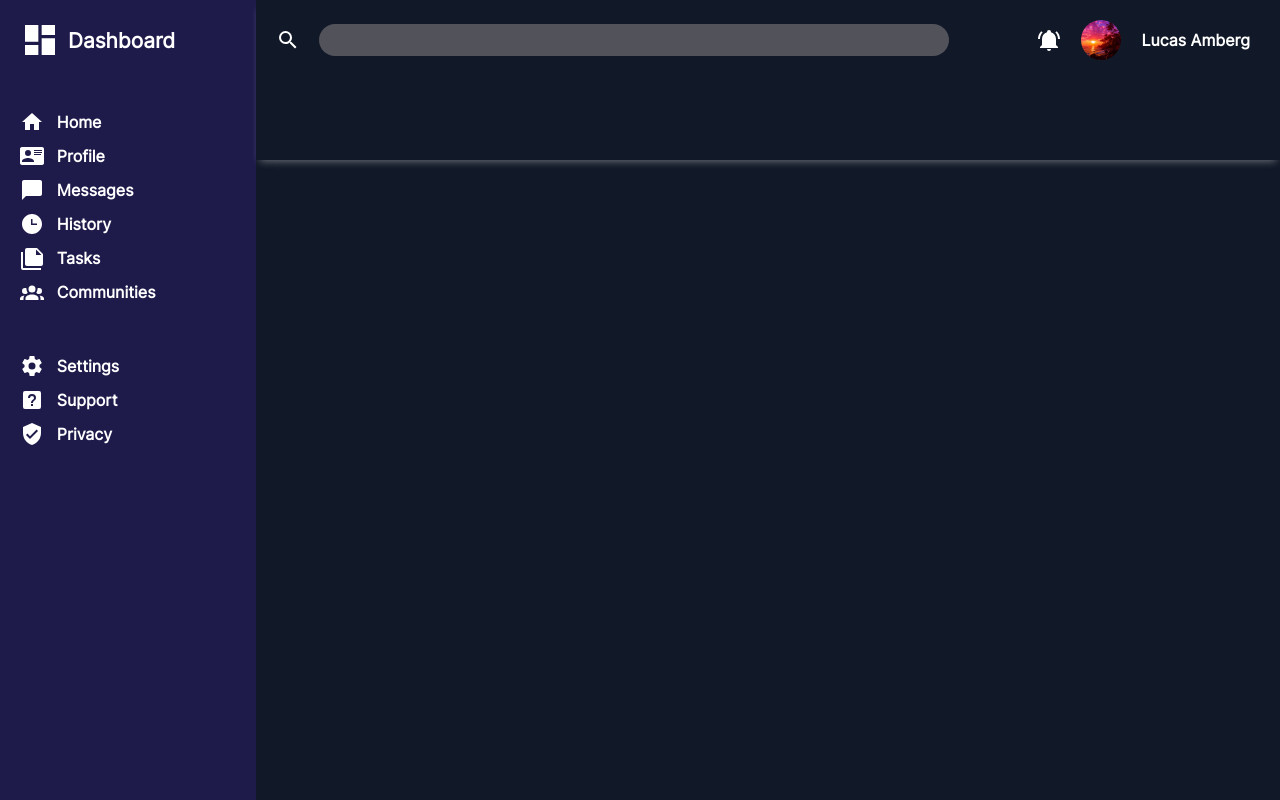
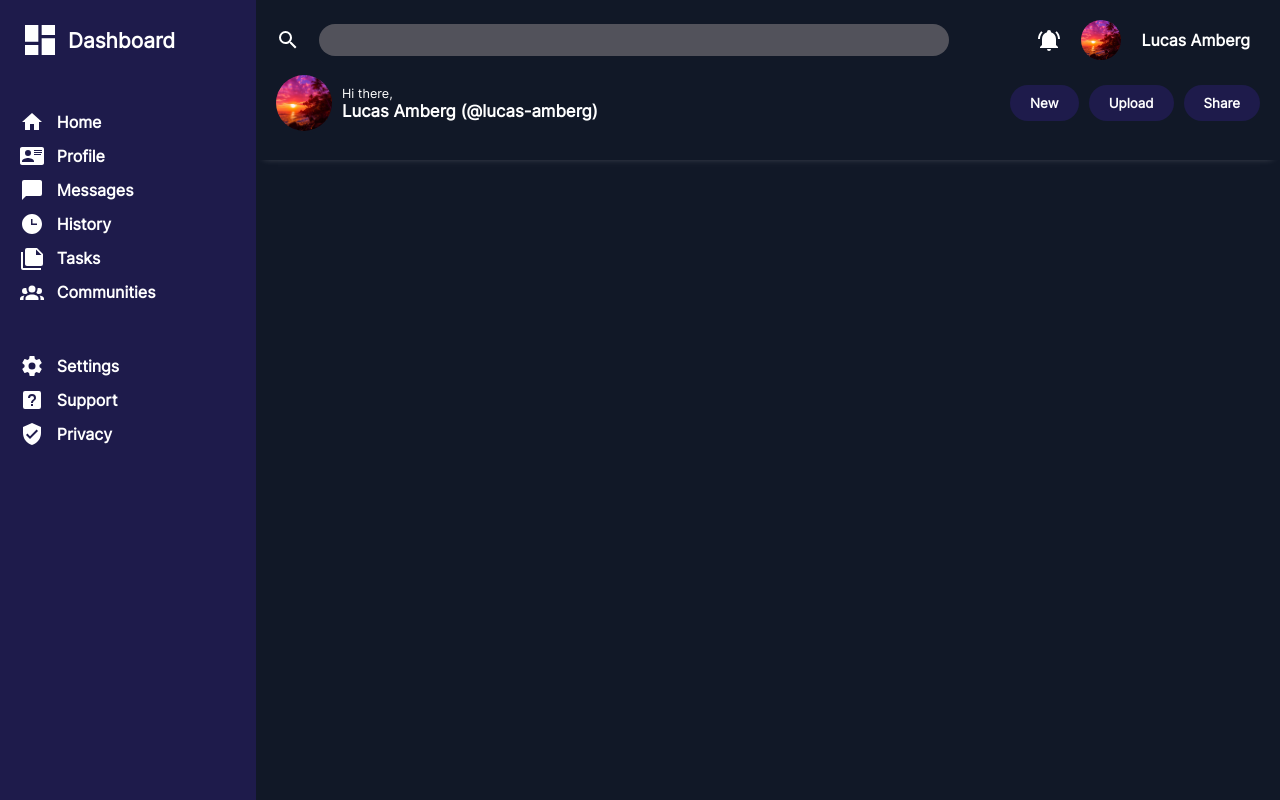
Before and after one commit to lucas-amberg/admin-dashboard, a plain HTML site: page index.html in a window 1280 px wide. Drawn offline with Linux system fonts and the light colour scheme.

Commit message:
Complete heading Complete the styling and layout for the heading of the page

```diff
--- a/index.html
+++ b/index.html
@@ -39,6 +39,18 @@
                         <div>Lucas Amberg</div>
                     </div>
                 </div>
+                <div class="bottom-bar">
+                    <img src="images/github-icon.png" alt="profile icon">
+                    <div>
+                        <p>Hi there,</p>
+                        <h3>Lucas Amberg (@lucas-amberg)</h3>
+                    </div>
+                    <ul class="header-buttons">
+                        <li><button>New</button></li>
+                        <li><button>Upload</button></li>
+                        <li><button>Share</button></li>
+                    </ul>
+                </div>
             </div>
             <div class="content">
                 <div class="projects">
--- a/style.css
+++ b/style.css
@@ -7,6 +7,7 @@
 :root {
     --sidebar-color: #1e1b4b;
     --sidebar-text-color: #FFF;
+    background-color: #111827;
 }
 
 * {
@@ -74,12 +75,13 @@ img[alt = "dashboard"] {
 
 .header {
     background-color: #111827;
-    -webkit-box-shadow: 0px 5px 8px -4px rgba(255,255,255,0.75);
-    -moz-box-shadow: 0px 5px 8px -4px rgba(255,255,255,0.75);
-    box-shadow: 0px 5px 8px -4px rgba(255,255,255,0.4);
+    -webkit-box-shadow: 0px 5px 8px -8px rgba(255,255,255,0.4);
+    -moz-box-shadow: 0px 5px 8px -8px rgba(255,255,255,0.4);
+    box-shadow: 0px 5px 8px -8px rgba(255,255,255,0.4);
 
     display: grid;
     padding: 20px;
+    row-gap: 15px;
 }
 
 .header img[src$=".svg"] {
@@ -129,3 +131,59 @@ img[alt = "dashboard"] {
     font-weight: 700;
     color: white;
 }
+
+.bottom-bar {
+    display: flex;
+    font-size: min(1.5vw, 16px);
+    align-items: center;
+    gap: 10px;
+    justify-items: center;
+    padding-bottom: 10px;
+}
+
+.bottom-bar > img {
+    width: clamp(50px, 5em, 3.5rem);
+    border-radius: 100px;
+    grid-column: 1 / 2;
+}
+
+.bottom-bar > div {
+    color: white;
+    align-items: center;
+    flex: 1;
+    font-size: clamp(10px, 1.5vw, 14px);
+    align-content: center;
+}
+
+.bottom-bar > div > h3 {
+    font-size: 1.2em;
+}
+
+.bottom-bar > div > p {
+    font-size: 0.9em;
+}
+
+.bottom-bar > ul {
+    list-style-type: none;
+    display: flex;
+    align-self: center;
+    align-items: flex-end;
+    margin-left: auto;
+    gap: 10px;
+}
+
+.bottom-bar > ul li button {
+    appearance: none;
+    background-color: var(--sidebar-color);
+    color: white;
+    border: 0;
+    padding: 10px;
+    font-weight: 600;
+    border-radius: 100px;
+    padding-left: 20px;
+    padding-right: 20px;
+}
+
+.bottom-bar > ul li {
+    flex: 1;
+}
```
